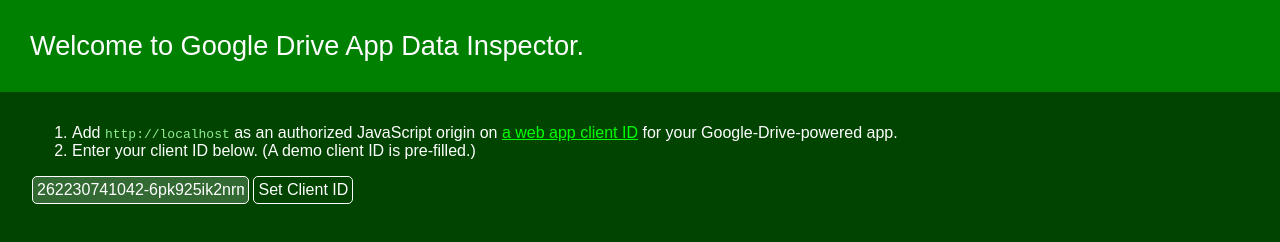
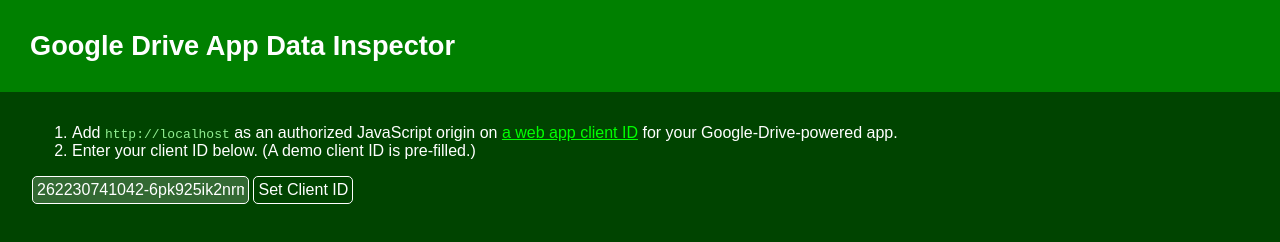
Before and after one commit to drmercer/gdrive-appdata-viewer, a website built with webpack: page public/index.html in a window 1280 px wide. Built offline with nearby package versions, Linux system fonts and the light colour scheme.

Commit message:
Fix typo and improve title.

```diff
--- a/public/index.html
+++ b/public/index.html
@@ -3,13 +3,13 @@
 	<head>
 		<meta charset="utf-8">
 		<meta name="viewport" content="width=device-width, initial-scale=1">
-		<title>Google Drive App Data Inpsector</title>
+		<title>Google Drive App Data Inspector</title>
 		<link rel="stylesheet" href="stylesheets/style.css">
 		<script src="https://ajax.googleapis.com/ajax/libs/angularjs/1.6.7/angular.min.js"></script>
 		<script src="build/bundle.js" charset="utf-8"></script>
 	</head>
 	<body ng-app="myApp" ng-controller="myCtrl" ng-class="{loading: loading}">
-		<header>Welcome to Google Drive App Data Inspector.</header>
+		<header>Google Drive App Data Inspector</header>
 
 		<div ng-show="errorMessage" class="errorMessage">Error: {{errorMessage}} <a ng-click="errorMessage=''">Close</a></div>
 
--- a/public/stylesheets/style.css
+++ b/public/stylesheets/style.css
@@ -37,6 +37,7 @@
 header {
 	background-color: green;
 	color: white;
+	font-weight: bold;
 	padding: 30px;
 	font-size: 1.7em;
 }
```
